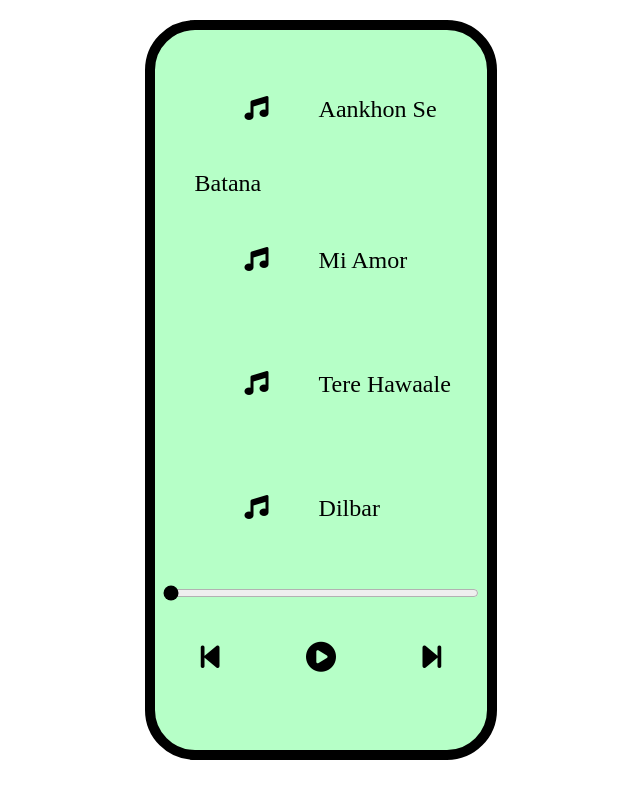
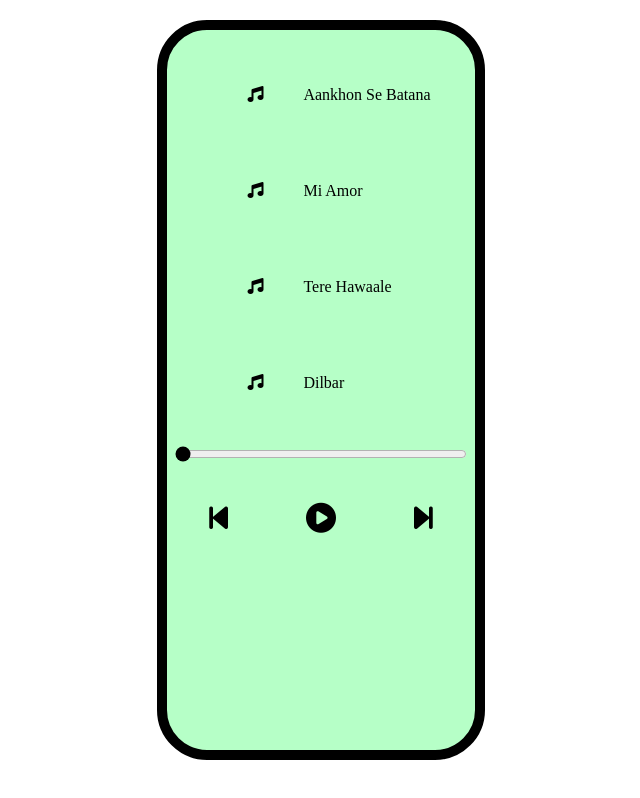
Before and after one commit to Pro4U/Media-player, a plain HTML site: page index.html in a window 1280 px wide. Shown: the whole page, without its empty margins (319-959 px from the left). Drawn offline with Linux system fonts and the light colour scheme.

Commit message:
responsive done!

```diff
--- a/style.css
+++ b/style.css
@@ -1,11 +1,14 @@
+
 .container{
 
     border: 10px solid rgb(0, 0, 0);
-    width: 26vw;
+    width: 50%;
+    /* width: 50%; */
     height: 90vh;
     margin: 20px auto;
     background-color: rgb(182, 255, 199);
     border-radius: 50px;
+
 }
 
 li{
@@ -15,9 +18,7 @@ li{
 }
 
 .fa-music, .fa-volume-high{
-    padding: 50px;
-
-    /* margin-top: 20px; */
+    padding: 30px;
 }
 
 
@@ -47,3 +48,55 @@ li{
     justify-content: center;
 
 }
+
+#all-songs{
+    display: flex;
+    flex-direction: column;
+
+}
+
+@media only screen and (min-width:300px) {
+    .container{
+        width: 34vw;
+    }
+
+    li {
+        font-size: 1em;
+    }
+}
+
+@media only screen and (min-width: 525px) {
+    .container{
+        width: 34vw;
+    }
+    li {
+        font-size: 1em;
+    }
+}
+
+@media only screen and (min-width: 727px) {
+    .container{
+        width: 30vw;
+    }
+    li {
+        font-size: 1em;
+    }
+    .fa-music, .fa-volume-high{
+        padding: 30px;
+    }
+
+}
+
+@media only screen and (min-width: 991px) {
+    .container{
+        width: 24vw;
+    }
+    li {
+        font-size: 1em;
+    }
+
+    .fa-music, .fa-volume-high{
+        padding: 40px;
+    }
+
+}
```
